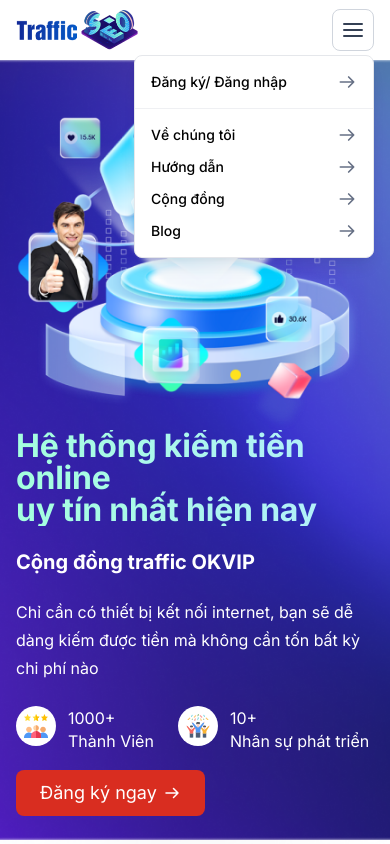
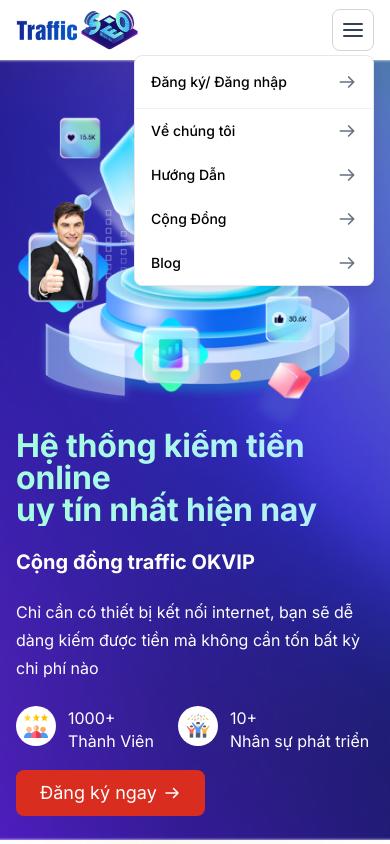
Before and after one commit to odrhahan/traffic-landing, a Next.js app: page / in a window 390 px wide. Both pictures are taken after a click on the element 353 px from the left and 30 px from the top of the page. Shown: the top 844 px of the page. Built offline with nearby package versions, Linux system fonts and the light colour scheme.

Commit message:
(+) add navigation

```diff
--- a/src/app/globals.css
+++ b/src/app/globals.css
@@ -12,3 +12,7 @@
   --color-tertiary: 71 84 103;
   --color-quarterary-500: 102 112 113;
 }
+
+html {
+  scroll-behavior: smooth;
+}
--- a/src/components/EasyMoneySection/index.tsx
+++ b/src/components/EasyMoneySection/index.tsx
@@ -5,7 +5,7 @@
 
 const EasyMoneySection = () => {
   return (
-    <div className="bg-[url(/images/easy-money/bg-mobile.png)] bg-cover pt-8  md:bg-[url(/images/easy-money/bg-1920.png)] 2xl:mt-12 lg:h-[1000px] 1.5xl:h-screen 2xl:max-h-[1281px]">
+    <div className="overflow-hidden bg-[url(/images/easy-money/bg-mobile.png)] bg-cover pt-8 md:bg-[url(/images/easy-money/bg-1920.png)] lg:h-[1000px] 1.5xl:h-screen 2xl:mt-12 2xl:max-h-[1281px]">
       <h2 className="bg-gradient-to-r from-[#00AAFF] to-[#8636F8] bg-clip-text text-center text-3.25xl font-bold leading-10 text-transparent 2xl:text-5xl 2xl:leading-[80px]">
         Kiếm tiền online <br className="2xl:hidden" /> dễ dàng và an toàn
       </h2>
--- a/src/components/Footer/index.tsx
+++ b/src/components/Footer/index.tsx
@@ -1,12 +1,15 @@
 import Image from "next/image";
 import React from "react";
 import { Email, Phone } from "../ui/icons";
+import { APP_ROUTES } from "@/constants";
+import Link from "next/link";
 
 const Footer = () => {
   return (
     <footer className="mx-auto max-w-[1440px] px-4 md:px-10">
       <div className="flex flex-col gap-12 pb-12 pt-16 md:flex-row md:gap-8">
         <div className="flex-1">
+          <Link href={"/"}>
             <Image
               alt=""
               src={"/images/traffic-logo.png"}
@@ -14,37 +17,39 @@
               height={80}
               className="mb-6 md:mb-4"
             />
-          <p className="text-tertiary mb-6 leading-6 md:mb-8">
+          </Link>
+          <p className="mb-6 leading-6 text-tertiary md:mb-8">
             Hệ thống kiếm tiền online uy tín nhất hiện nay - <br />
             Cộng đồng traffic OKVIP
           </p>
           <div className="gap grid grid-cols-2 gap-x-8 gap-y-3 md:flex md:gap-8">
-            <p className="text-tertiary font-semibold">Về chúng tôi</p>
-            <p className="text-tertiary font-semibold">Hướng dẫn</p>
-            <p className="text-tertiary font-semibold">Cộng đồng</p>
-            <p className="text-tertiary font-semibold">Blog</p>
+            {APP_ROUTES.map((item, index) => (
+              <Link key={index} href={item.href}>
+                <p className="font-semibold text-tertiary">{item.label}</p>
+              </Link>
+            ))}
           </div>
         </div>
 
         <div className="md:basis-[294px]">
           <div className="flex justify-between md:block">
-            <div className="mb-6 flex gap-2">
+            <Link href={"mailto:royap@abc.com"} className="mb-6 flex gap-2">
               <Email className="text-2xl font-bold" />
               <div>
                 <p className="font-semibold leading-7 text-gray-black">Email</p>
-                <p className="text-tertiary leading-7">royap@abc.com</p>
+                <p className="leading-7 text-tertiary">royap@abc.com</p>
               </div>
-            </div>
+            </Link>
 
-            <div className="mb-12 flex gap-2 md:mb-6">
+            <Link href={'tel:+84899239000'} className="mb-12 flex gap-2 md:mb-6">
               <Phone className="text-2xl font-bold" />
               <div>
                 <p className="font-semibold leading-7 text-gray-black">
                   Số điện thoại
                 </p>
-                <p className="text-tertiary leading-7">+84 899 239 000</p>
+                <p className="leading-7 text-tertiary">+84 899 239 000</p>
               </div>
-            </div>
+            </Link>
           </div>
 
           <div className="flex gap-6">
@@ -66,7 +71,7 @@
         </div>
       </div>
 
-      <div className="border-gray-6 border-t pb-12 pt-8">
+      <div className="border-t border-gray-6 pb-12 pt-8">
         <p className="text-quarterary-500">
           © 2077 Untitled UI. All rights reserved.
         </p>
--- a/src/components/Header/MobileNavigation.tsx
+++ b/src/components/Header/MobileNavigation.tsx
@@ -2,6 +2,8 @@
 
 import React, { useState } from "react";
 import { ArrowNarrowRight, Menu } from "../ui/icons";
+import { APP_ROUTES } from "@/constants";
+import Link from "next/link";
 
 const MobileNavigation = () => {
   const [isShowMenu, setIsShowMenu] = useState(false);
@@ -17,32 +19,27 @@
         <Menu className="text-2xl" />
       </div>
       <div
+        onClick={() => setIsShowMenu(false)}
         className={`absolute right-0 top-full z-50 mt-1 w-60 rounded-lg border bg-white shadow-box ${isShowMenu ? "block" : "hidden"}`}
       >
-        <div className="border-b border-gray-1 border-gray-2/10 p-4">
-          <div className="flex items-center justify-between">
+        <div className="border-b border-gray-1 border-gray-2/10">
+          <Link href={"#"} className="flex items-center justify-between p-4">
             <p className="text-sm font-medium leading-5">Đăng ký/ Đăng nhập</p>
             <ArrowNarrowRight className="text-xl text-gray-2" />
-          </div>
+          </Link>
         </div>
 
-        <div className="flex flex-col gap-3 p-4">
-          <div className="flex items-center justify-between">
-            <p className="text-sm font-medium leading-5">Về chúng tôi</p>
-            <ArrowNarrowRight className="text-xl text-gray-2" />
-          </div>
-          <div className="flex items-center justify-between">
-            <p className="text-sm font-medium leading-5">Hướng dẫn</p>
-            <ArrowNarrowRight className="text-xl text-gray-2" />
-          </div>
-          <div className="flex items-center justify-between">
-            <p className="text-sm font-medium leading-5">Cộng đồng</p>
-            <ArrowNarrowRight className="text-xl text-gray-2" />
-          </div>
-          <div className="flex items-center justify-between">
-            <p className="text-sm font-medium leading-5">Blog</p>
-            <ArrowNarrowRight className="text-xl text-gray-2" />
-          </div>
+        <div>
+          {APP_ROUTES.map((item, index) => (
+            <Link
+              href={item.href}
+              key={index}
+              className="flex items-center justify-between px-4 py-3"
+            >
+              <p className="text-sm font-medium leading-5">{item.label}</p>
+              <ArrowNarrowRight className="text-xl text-gray-2" />
+            </Link>
+          ))}
         </div>
       </div>
     </div>
--- a/src/components/Header/index.tsx
+++ b/src/components/Header/index.tsx
@@ -2,10 +2,12 @@
 import Link from "next/link";
 import { DownArrowCircle } from "../ui/icons/components/DownArrowCircle";
 import MobileNavigation from "./MobileNavigation";
+import { APP_ROUTES } from "@/constants";
 
 const Header = () => {
   return (
     <header className="flex h-15 items-center justify-between px-4 md:px-10 xl:h-25 3xl:px-62">
+      <Link href={"/"}>
         <Image
           src={"/images/traffic-logo.png"}
           alt="Traffic-logo"
@@ -13,28 +15,24 @@
           height={88}
           className="w-[123px] xl:w-[243px]"
         />
+      </Link>
 
       <div className="hidden items-center gap-7 xl:flex">
-        <Link href={"#"} className="text-xl font-medium leading-5">
-          Về chúng tôi
-        </Link>
+        {APP_ROUTES.map((item, index) => (
           <Link
-          href={"#"}
+            key={index}
+            href={item.href}
             className="flex items-center text-xl font-medium leading-5"
           >
-          Hướng Dẫn&nbsp;
+            {item.label}
+            {item.icon && (
+              <>
+                &nbsp;
                 <DownArrowCircle className="text-base" />
+              </>
+            )}
           </Link>
-        <Link
-          href={"#"}
-          className="flex items-center text-xl font-medium leading-5"
-        >
-          Cộng Đồng&nbsp;
-          <DownArrowCircle className="text-base" />
-        </Link>
-        <Link href={"#"} className="text-xl font-medium leading-5">
-          Blog
-        </Link>
+        ))}
       </div>
 
       <div className="hidden items-center gap-7 text-xl leading-5 xl:flex">
--- a/src/components/MakingMoneySteps/index.tsx
+++ b/src/components/MakingMoneySteps/index.tsx
@@ -4,7 +4,7 @@
 
 const MakingMoneySteps = () => {
   return (
-    <div className="bg-[url(/images/making-money-steps/bg-mobile.png)] sm:bg-[url(/images/making-money-steps/bg-1920.png)] sm:bg-contain">
+    <div id="huongdan" className="bg-[url(/images/making-money-steps/bg-mobile.png)] sm:bg-[url(/images/making-money-steps/bg-1920.png)] sm:bg-contain">
       <div className="mb-16 flex flex-col items-center 2xl:mb-8">
         <h2 className="bg-gradient-to-r from-[#00AAFF] to-[#8636F8] bg-clip-text text-center text-3.25xl font-bold leading-10 text-transparent 2xl:text-5xl 2xl:leading-[80px]">
           3 Bước để bắt đầu kiếm tiền
--- a/src/components/RelatingChanels/index.tsx
+++ b/src/components/RelatingChanels/index.tsx
@@ -4,7 +4,7 @@
 
 const RelatingChanels = () => {
   return (
-    <div
+    <div id="congdong"
       className={`mt-8 bg-bottom bg-no-repeat md:bg-[url(/images/relating-chanels/line-through.png)] 2xl:mt-10`}
     >
       <div className="mb-12.5 flex flex-col items-center 2xl:mb-8">
--- /dev/null
+++ b/src/constants/index.ts
@@ -0,0 +1,20 @@
+export const APP_ROUTES: AppRouteItem[] = [
+    {
+        label: 'Về chúng tôi',
+        href: '/about-us',
+    },
+    {
+        label: 'Hướng Dẫn',
+        href: '/#huongdan',
+        icon: true
+    },
+    {
+        label: 'Cộng Đồng',
+        href: '/#congdong',
+        icon: true
+    },
+    {
+        label: 'Blog',
+        href: '/#blog',
+    },
+];
--- /dev/null
+++ b/src/types/index.ts
@@ -0,0 +1,5 @@
+interface AppRouteItem {
+    label: string;
+    href: string;
+    icon?: boolean;
+}
```
Also changed, not shown: src/components/CommunitySection/index.tsx (+8 -5 lines). Lines whose indentation alone changed are shown as unchanged.
